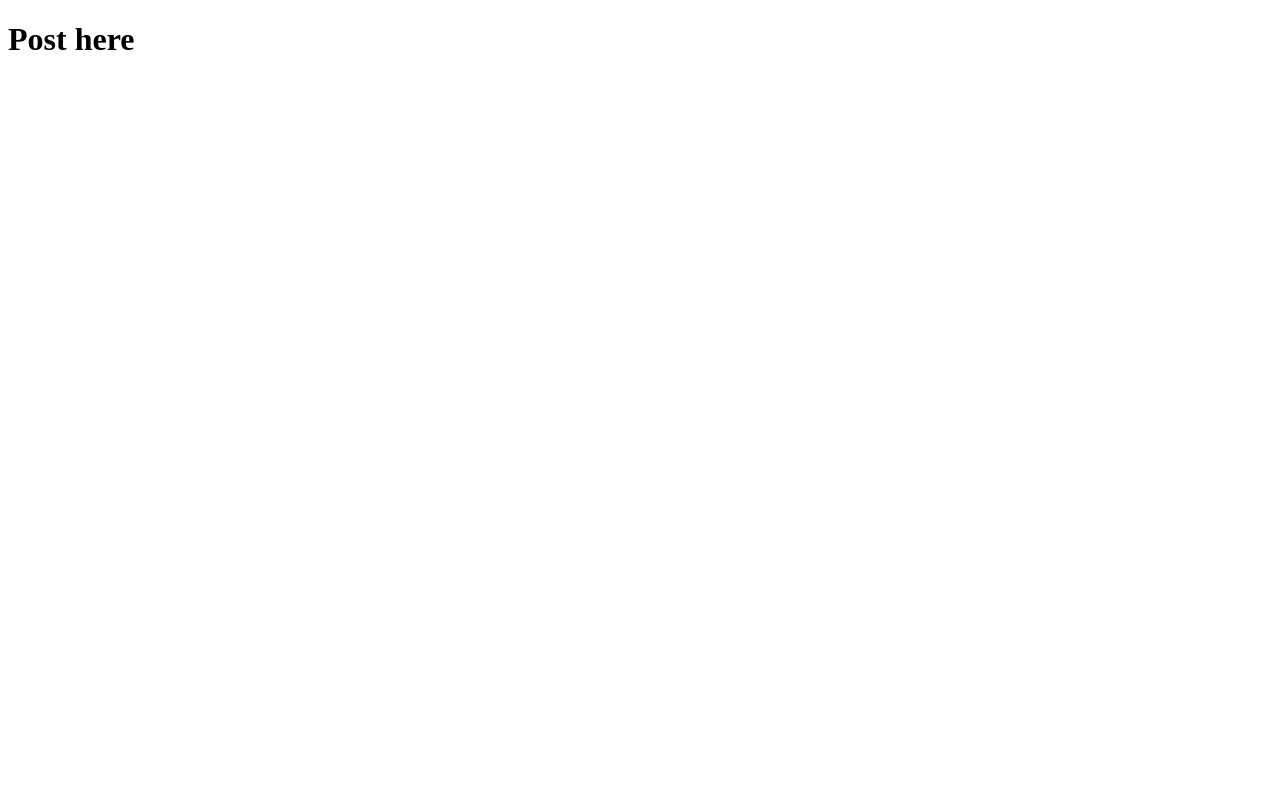
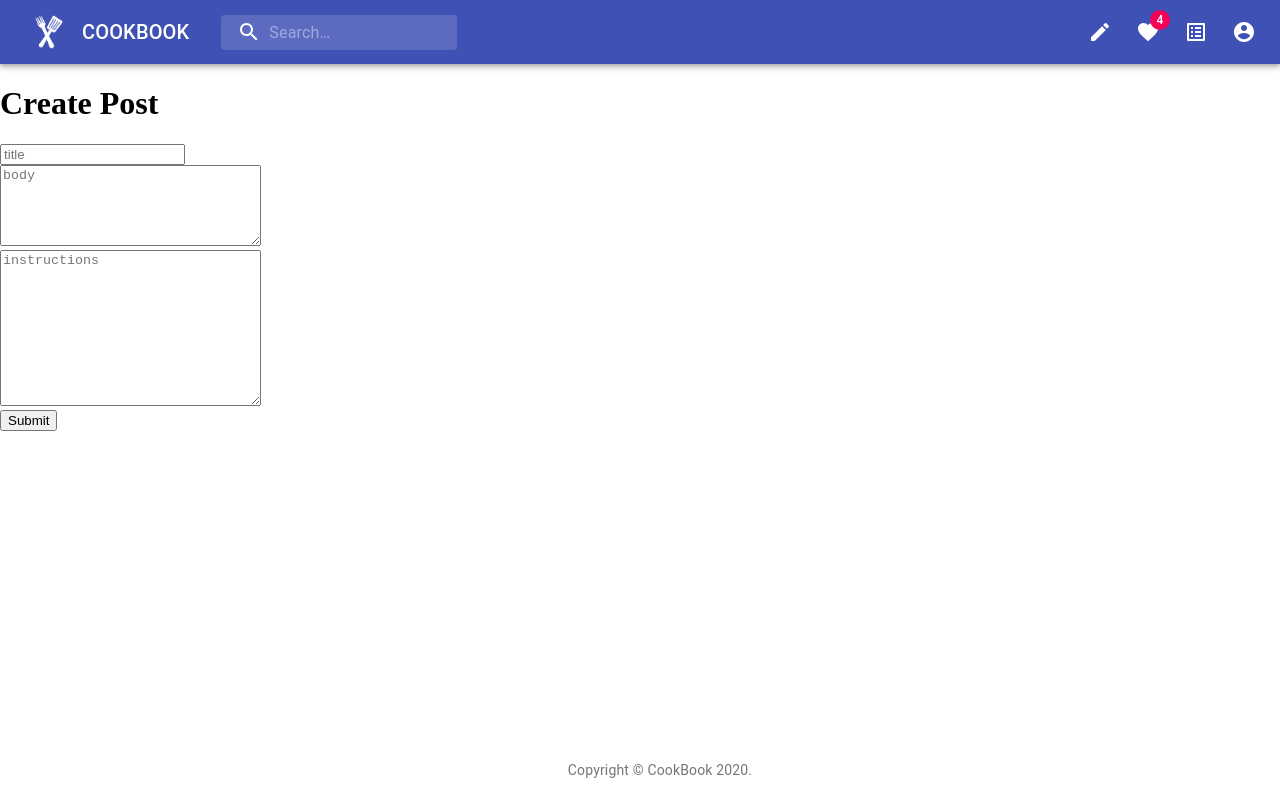
Before and after one commit to armstrongq22/cookbook, a React (Create React App) app in the folder client/: page /NewPost in a window 1280 px wide. Built offline with nearby package versions, Linux system fonts and the light colour scheme.

Commit message:
Create NewPost screen and Cards

```diff
--- a/client/public/index.html
+++ b/client/public/index.html
@@ -11,7 +11,7 @@
     />
     <title>CookBook</title>
   </head>
-  <body>
+  <body style="margin: 0px;">
     <noscript>You need to enable JavaScript to run this app.</noscript>
     <div id="root"></div>
   </body>
--- a/client/src/components/CreatePost.js
+++ b/client/src/components/CreatePost.js
@@ -5,7 +5,8 @@ function CreatePost(props) {
     // Input state
     const [newPost, setNewPost] = React.useState({
         title: '',
-        body: ''
+        body: '',
+        instructions: ''
     });
 
     // Updates input state
@@ -27,7 +28,8 @@ function CreatePost(props) {
 
         const payload = {
             title: newPost.title,
-            body: newPost.body
+            body: newPost.body,
+            instructions: newPost.instructions
         };
 
         axios({
@@ -49,7 +51,8 @@ function CreatePost(props) {
     function resetInput() {
         setNewPost({
             title: "",
-            body: ''
+            body: '',
+            instructions: ""
         });
     };
 
@@ -62,6 +65,7 @@ function CreatePost(props) {
                     placeholder='title'
                     value={newPost.title}
                     onChange={handleChange}
+                    required
                 />
             </div>
             <div className='form-input'>
@@ -69,9 +73,21 @@ function CreatePost(props) {
                     name='body'
                     placeholder='body'
                     cols='30'
-                    rows='10'
+                    rows='5'
                     value={newPost.body}
                     onChange={handleChange}
+                    required
+                />
+            </div>
+            <div className='form-input'>
+                <textarea
+                    name='instructions'
+                    placeholder='instructions'
+                    cols='30'
+                    rows='10'
+                    value={newPost.instructions}
+                    onChange={handleChange}
+                    required
                 />
             </div>
             <button>Submit</button>
--- /dev/null
+++ b/client/src/components/Footer.js
@@ -0,0 +1,34 @@
+import React from 'react';
+import CopyRight from '../components/Copyright';
+
+const footerStyle = {
+    fontSize: "20px",
+    color: "white",
+    textAlign: "center",
+    padding: "20px",
+    position: "fixed",
+    left: "0",
+    bottom: "0",
+    height: "20px",
+    width: "100%"
+  };
+
+  const phantomStyle = {
+    display: "block",
+    height: "20px",
+    width: "100%"
+  };
+
+function Footer() {
+
+    return (
+        <div style={footerStyle}>
+          <div style={phantomStyle} />
+          <div style={footerStyle}>
+            <CopyRight />
+          </div>
+        </div>
+      );
+}
+
+export default Footer;
--- a/client/src/components/PrimarySearchAppBar.js
+++ b/client/src/components/PrimarySearchAppBar.js
@@ -8,12 +8,14 @@ import InputBase from '@material-ui/core/InputBase';
 import Badge from '@material-ui/core/Badge';
 import MenuItem from '@material-ui/core/MenuItem';
 import Menu from '@material-ui/core/Menu';
-//import Link from '@material-ui/core/Link';
+import Button from '@material-ui/core/Button';
 import SearchIcon from '@material-ui/icons/Search';
 import AccountCircle from '@material-ui/icons/AccountCircle';
-import StarIcon from '@material-ui/icons/Star';
+import FavoriteIcon from '@material-ui/icons/Favorite';
+import ListAltIcon from '@material-ui/icons/ListAlt';
 import CreateIcon from '@material-ui/icons/Create';
 import MoreIcon from '@material-ui/icons/MoreVert';
+
 
 
 import {Link} from 'react-router-dom';
@@ -147,10 +149,16 @@ function PrimarySearchAppBar() {
       <MenuItem>
         <IconButton aria-label="show 4 new saved recipes" color="inherit">
           <Badge badgeContent={4} color="secondary">
-            <StarIcon />
+            <FavoriteIcon />
           </Badge>
         </IconButton>
         <p>Saved Recipes</p>
+      </MenuItem>
+      <MenuItem>
+        <IconButton aria-label="your posts" color="inherit">
+          <ListAltIcon />
+        </IconButton>
+        <p>Previous Posts</p>
       </MenuItem>
       <MenuItem onClick={handleProfileMenuOpen}>
         <IconButton
@@ -168,12 +176,14 @@ function PrimarySearchAppBar() {
 
   return (
     <div className={classes.grow}>
-      <AppBar position="static">
+      <AppBar position='static'>
         <Toolbar>
           <img src={logo} width='50px' height='50px' alt='CookBook Logo' />
-          <Typography className={classes.title} variant="h6" noWrap>
-            CookBook
-          </Typography>
+          <Button color='inherit' href='/Home'>
+            <Typography className={classes.title} variant="h6" noWrap>
+              CookBook
+            </Typography>
+          </Button>
           <div className={classes.search}>
             <div className={classes.searchIcon}>
               <SearchIcon />
@@ -196,8 +206,11 @@ function PrimarySearchAppBar() {
             </IconButton>
             <IconButton aria-label="show 4 new saved recipes" color="inherit">
               <Badge badgeContent={4} color="secondary">
-                <StarIcon />
+                <FavoriteIcon />
               </Badge>
+            </IconButton>
+            <IconButton aria-label="show previous posts" color="inherit">
+              <ListAltIcon />
             </IconButton>
             <IconButton
               edge="end"
--- a/client/src/components/RecipePost.js
+++ b/client/src/components/RecipePost.js
@@ -1,13 +1,104 @@
 import React from 'react';
+import { makeStyles } from '@material-ui/core/styles';
+import clsx from 'clsx';
+import Card from '@material-ui/core/Card';
+import CardHeader from '@material-ui/core/CardHeader';
+import CardMedia from '@material-ui/core/CardMedia';
+import CardContent from '@material-ui/core/CardContent';
+import CardActions from '@material-ui/core/CardActions';
+import Collapse from '@material-ui/core/Collapse';
+import Avatar from '@material-ui/core/Avatar';
+import IconButton from '@material-ui/core/IconButton';
+import Typography from '@material-ui/core/Typography';
+import { red } from '@material-ui/core/colors';
+import FavoriteIcon from '@material-ui/icons/Favorite';
+import ExpandMoreIcon from '@material-ui/icons/ExpandMore';
+import MoreVertIcon from '@material-ui/icons/MoreVert';
+
+import orangeChicken from '../images/orange-chicken.jpg'
+
+const useStyles = makeStyles((theme) => ({
+  root: {
+    maxWidth: 345,
+  },
+  media: {
+    height: 0,
+    paddingTop: '56.25%', // 16:9
+  },
+  expand: {
+    transform: 'rotate(0deg)',
+    marginLeft: 'auto',
+    transition: theme.transitions.create('transform', {
+      duration: theme.transitions.duration.shortest,
+    }),
+  },
+  expandOpen: {
+    transform: 'rotate(180deg)',
+  },
+  avatar: {
+    backgroundColor: red[500],
+  },
+}));
 
 function RecipePost(props) {
+  const classes = useStyles();
+  const [expanded, setExpanded] = React.useState(false);
 
-    return (
-        <div>
-            <h3>{props.title}</h3>
-            <p>{props.body}</p>
-        </div>
-    )
+  const handleExpandClick = () => {
+    setExpanded(!expanded);
+  };
+
+  return (
+    <Card className={classes.root}>
+      <CardHeader
+        avatar={
+          <Avatar aria-label="recipe" className={classes.avatar}>
+            R
+          </Avatar>
+        }
+        action={
+          <IconButton aria-label="settings">
+            <MoreVertIcon />
+          </IconButton>
+        }
+        title={props.title}
+        subheader={props.date}
+      />
+      <CardMedia
+        className={classes.media}
+        image={orangeChicken}
+        title="Paella dish"
+      />
+      <CardContent>
+        <Typography variant="body2" color="textSecondary" component="p">
+          {props.body}
+        </Typography>
+      </CardContent>
+      <CardActions disableSpacing>
+        <IconButton aria-label="add to favorites">
+          <FavoriteIcon />
+        </IconButton>
+        <IconButton
+          className={clsx(classes.expand, {
+            [classes.expandOpen]: expanded,
+          })}
+          onClick={handleExpandClick}
+          aria-expanded={expanded}
+          aria-label="show more"
+        >
+          <ExpandMoreIcon />
+        </IconButton>
+      </CardActions>
+      <Collapse in={expanded} timeout="auto" unmountOnExit>
+        <CardContent>
+          <Typography paragraph variant='h6'>Instructions:</Typography>
+          <Typography paragraph>
+            {props.instructions}
+          </Typography>
+        </CardContent>
+      </Collapse>
+    </Card>
+  );
 }
 
 export default RecipePost;
--- a/client/src/scenes/Home.js
+++ b/client/src/scenes/Home.js
@@ -1,8 +1,13 @@
 import React, { useEffect } from 'react';
 import axios from 'axios';
 import RecipePost from '../components/RecipePost';
-import CreatePost from '../components/CreatePost';
 import PrimarySearchAppBar from '../components/PrimarySearchAppBar';
+import Footer from '../components/Footer';
+
+const postsStyle = {
+  position: 'absolute', left: '35%', top: '20%',
+  marginBottom: '100px'
+};
 
 
 function Home() {
@@ -37,7 +42,9 @@ function Home() {
           id={index}
           key={index}
           title={post.title}
+          date={post.date}
           body={post.body}
+          instructions={post.instructions}
         />)
     );
 
@@ -48,10 +55,10 @@ function Home() {
   return (
     <div>
       <PrimarySearchAppBar />
-      <CreatePost refresh={getRecipePost} />
-      <div>
+      <div style={postsStyle}>
         {displayPosts(recipePosts)}
       </div>
+      <Footer />
     </div>
   )
 }
--- a/client/src/scenes/NewPost.js
+++ b/client/src/scenes/NewPost.js
@@ -1,7 +1,23 @@
 import React from 'react';
+import { useHistory } from "react-router-dom";
+
+import PrimarySearchAppBar from '../components/PrimarySearchAppBar';
+import CreatePost from '../components/CreatePost';
+import Footer from '../components/Footer';
+
 
 function NewPost() {
-    return <h1>Post here</h1>
+    const history = useHistory();
+    const goHome = () => history.push('/Home');
+
+    return (
+        <div>
+            <PrimarySearchAppBar />
+            <h1>Create Post</h1>
+            <CreatePost refresh={goHome} />
+            <Footer />
+        </div>
+    );
 };
 
 export default NewPost;
```
Also changed, not shown: client/src/images/orange-chicken.jpg (added), 1 other file (tests, documents, lock files or other folders).
